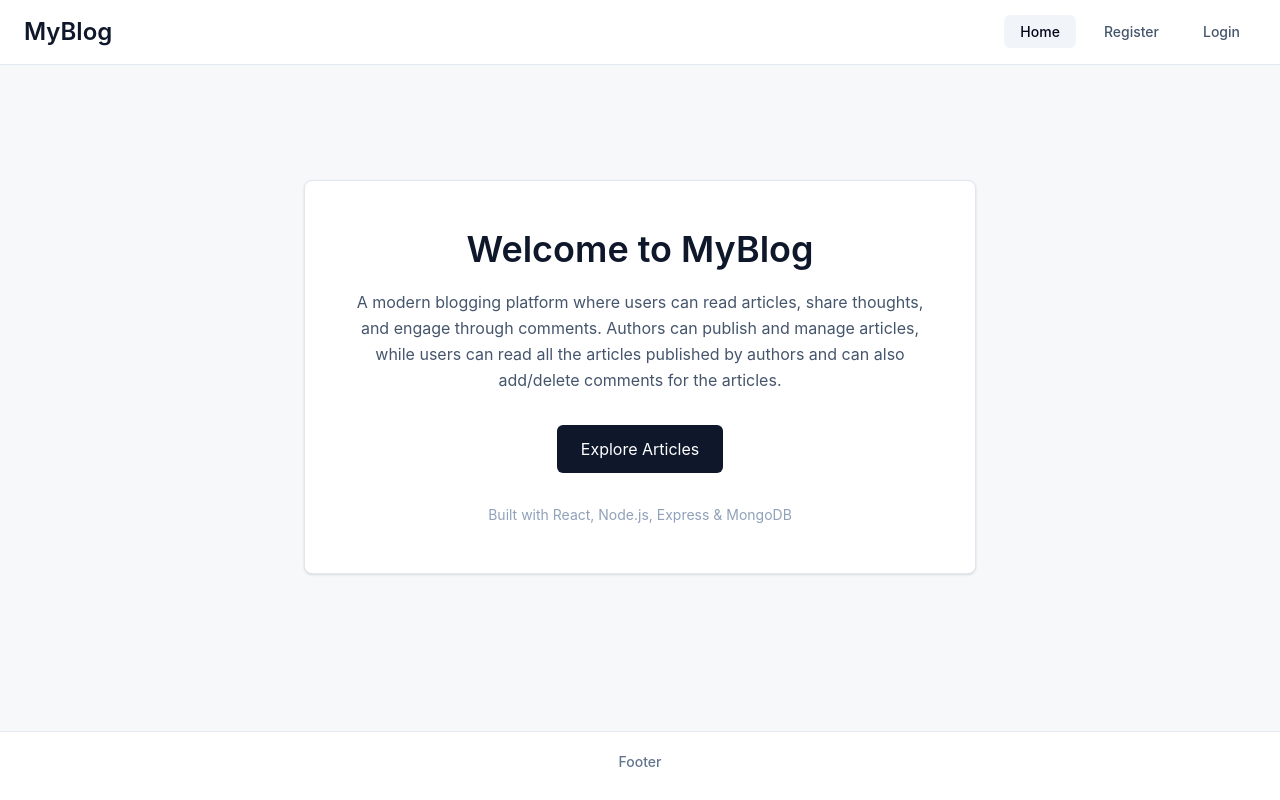
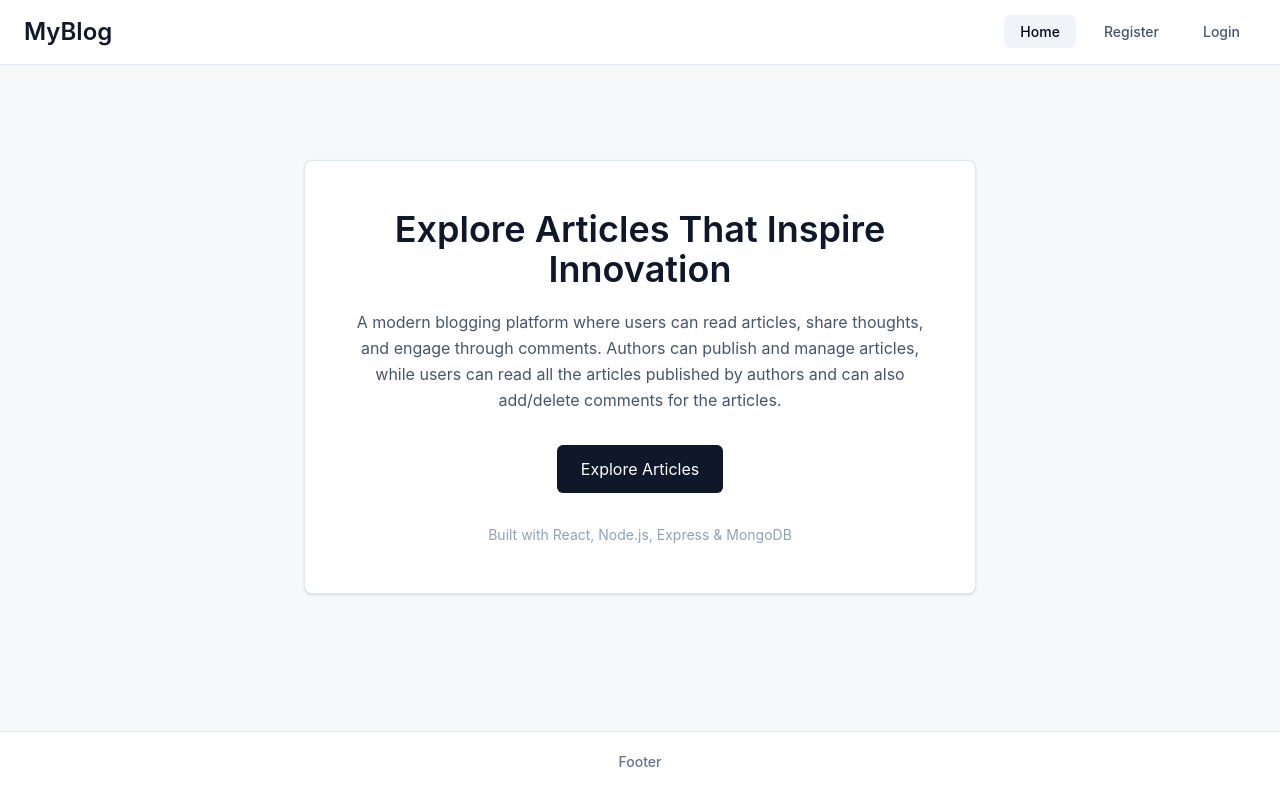
Before and after one commit to HansikaDhannarapu/ATP_24EG112B66, a React app in the folder Week-7/BlogApp/frontend/: page / in a window 1280 px wide. Built offline with nearby package versions, Linux system fonts and the light colour scheme; no server answers; the HTML template or start-up script is replaced by a standard one.

Commit message:
Updated week-7 UI

```diff
--- a/Week-7/BlogApp/frontend/src/components/Home.jsx
+++ b/Week-7/BlogApp/frontend/src/components/Home.jsx
@@ -9,9 +9,7 @@ function Home() {
 
       <div className="bg-white max-w-2xl w-full px-10 py-12 rounded-lg border border-slate-200 shadow-sm text-center">
 
-        <h1 className="text-4xl font-semibold text-slate-900 mb-5">
-          Welcome to MyBlog
-        </h1>
+        <h1 className="text-4xl font-semibold text-slate-900 mb-5">Explore Articles That Inspire Innovation</h1>
 
         <p className="text-slate-600 leading-relaxed text-base">
           A modern blogging platform where users can read articles, share thoughts,
```
